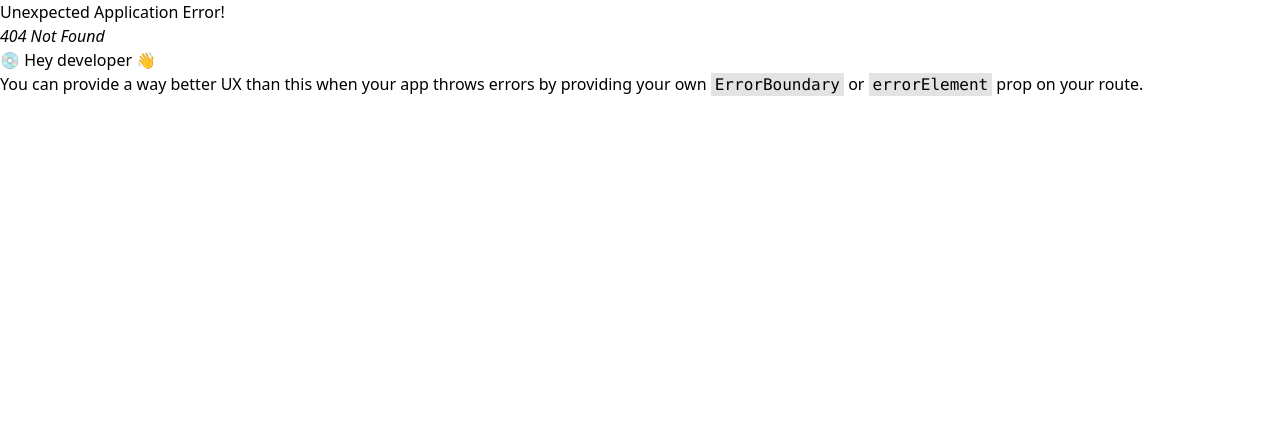
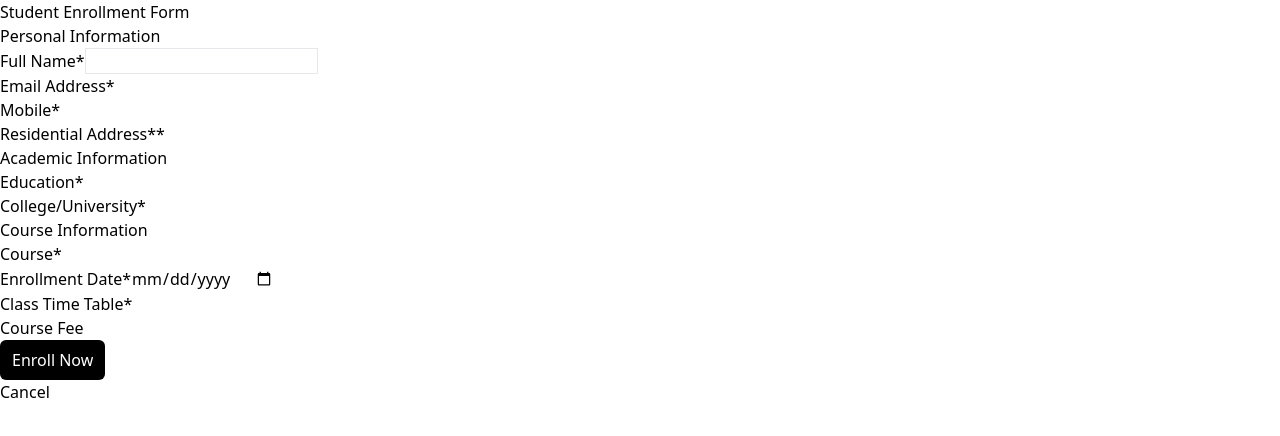
Before and after one commit to nabin-skilluplabs/skillup_labs_fsd_batch_01_2023, a React (Vite) app in the folder react-app/: page /enrollment in a window 1280 px wide. Before the commit this address had no page. Shown: the top 436 px of the page. Built offline with nearby package versions, Linux system fonts and the light colour scheme; a web font is replaced by a local one.

Commit message:
Enrollment form created

```diff
--- a/package.json
+++ b/package.json
@@ -2,6 +2,7 @@
   "dependencies": {
     "localforage": "^1.10.0",
     "match-sorter": "^6.3.4",
+    "react-hook-form": "^7.51.3",
     "react-router-dom": "^6.22.3",
     "sort-by": "^1.2.0"
   }
--- a/react-app/package.json
+++ b/react-app/package.json
@@ -10,12 +10,15 @@
     "preview": "vite preview"
   },
   "dependencies": {
+    "@hookform/resolvers": "^3.3.4",
     "localforage": "^1.10.0",
     "match-sorter": "^6.3.4",
     "react": "^18.2.0",
     "react-dom": "^18.2.0",
+    "react-hook-form": "^7.51.3",
     "react-router-dom": "^6.22.3",
-    "sort-by": "^1.2.0"
+    "sort-by": "^1.2.0",
+    "yup": "^1.4.0"
   },
   "devDependencies": {
     "@types/react": "^18.2.66",
--- a/react-app/src/App.jsx
+++ b/react-app/src/App.jsx
@@ -13,6 +13,10 @@ export default function App() {
         {
             title: "Stock",
             path: "/stock"
+        },
+        {
+            title: "EnrollmentForm",
+            path: "/enrollment"
         }
     ]
 
--- /dev/null
+++ b/react-app/src/assets/pages/EnrollmentForm.jsx
@@ -0,0 +1,82 @@
+import { useForm } from "react-hook-form"
+import { yupResolver } from '@hookform/resolvers/yup';
+import * as yup from 'yup';
+
+function EnrollmentForm() {
+    const validationSchema = yup.object({
+        fullName: yup.string().required('This field is required!'),
+        email: yup.string().email('Invalid email address!').required('This field is required!'),
+        mobile: yup.string().required('This field is required!'),
+        address: yup.string().required('This field is required!'),
+        education: yup.string().required('This field is required!'),
+        college: yup.string().required('This field is required!'),
+        course: yup.string().required('This field is required!'),
+        enrollmentDate: yup.string().required('This field is required!'),
+        timetable: yup.string().required('This field is required!'),
+        fee: yup.string().required('This field is required!'),
+    });
+    const { handleSubmit, register, formState: { errors } } = useForm({
+        resolver: yupResolver(validationSchema)
+    });
+    const onSubmit = data => console.log(data);
+
+    return (
+        <div>
+            <h1>Student Enrollment Form</h1>
+            <h2>Personal Information</h2>
+            <form onSubmit={handleSubmit(onSubmit)}>
+                <div>
+                    <label>Full Name*</label>
+                    <input type="text" className="border" {...register("fullname")} />
+                    {errors.fullName && <p>{errors.fullName.message}</p>}
+                </div>
+                <div>
+                    <label>Email Address*</label>
+                    <input type="email" {...register("email")} />
+                    {errors.email && <p>{errors.email.message}</p>}
+                </div>
+                <div>
+                    <label>Mobile*</label>
+                    <input type="tel" {...register("tel")} />
+                </div>
+                <div>
+                    <label>Residential Address**</label>
+                    <input type="textarea" {...register("address")} />
+                </div>
+
+
+                <h2>Academic Information</h2>
+                <div>
+                    <label>Education*</label>
+                    <input type="text" {...register("education")} />
+                </div>
+                <div>
+                    <label>College/University*</label>
+                    <input type="text" {...register("college")} />
+                </div>
+
+                <h2>Course Information</h2>
+                <div>
+                    <label>Course*</label>
+                    <input type="text" {...register("course")} />
+                </div>
+                <div>
+                    <label>Enrollment Date*</label>
+                    <input type="date" {...register("enrollmentDate")} />
+                </div>
+                <div>
+                    <label>Class Time Table*</label>
+                    <input type="text" {...register("timetable")} />
+                </div>
+                <div>
+                    <label>Course Fee</label>
+                    <input type="text" {...register("fee")} />
+                </div>
+                <button className="py-2 px-3 block bg-black text-white rounded-md">Enroll Now</button>
+                <button>Cancel</button>
+            </form>
+        </div>
+    )
+}
+
+export default EnrollmentForm
```
Also changed, not shown: react-app/src/assets/components/Router.jsx (+7 -1 lines), 2 other files (tests, documents, lock files or other folders).
